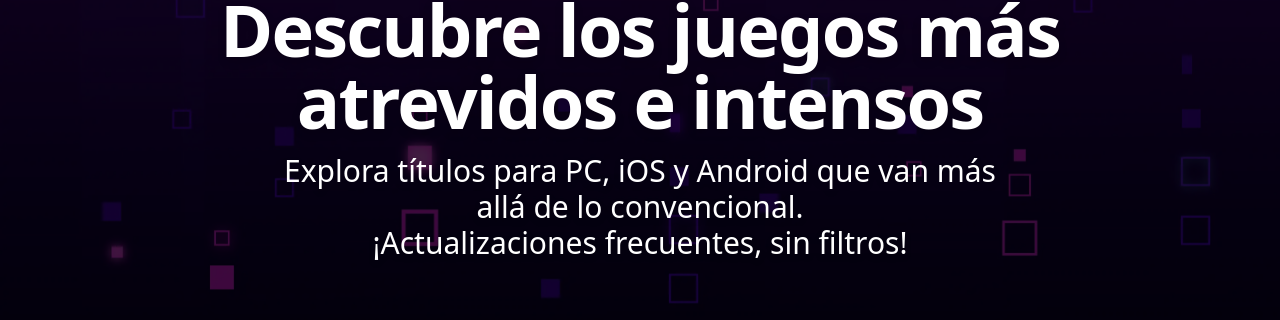
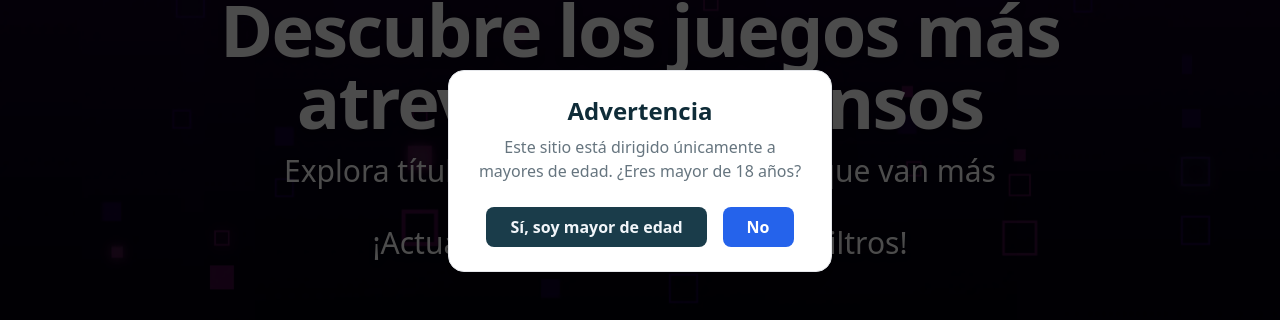
Before and after one commit to necho1122/el-tio-egoz, a Next.js app: page / in a window 1280 px wide. Shown: the part 229-549 px from the top of the page. Built offline with nearby package versions, Linux system fonts and the light colour scheme; no server answers; the database is empty.

Commit message:
Agregar modal de edad y actualizar visualización de plataformas en GameDetails

```diff
--- a/app/game/[id]/page.tsx
+++ b/app/game/[id]/page.tsx
@@ -87,23 +87,33 @@ const GameDetails = () => {
 					</div>
 				)}
 				{/* Plataformas */}
-				{item.platforms && (
 				<div className='mb-4'>
 					<h3 className='text-lg font-semibold text-foreground mb-2'>
 						Plataformas Disponibles
 					</h3>
 					<div className='flex flex-wrap gap-2'>
-							{item.platforms.map((platform, index) => (
-								<span
-									key={index}
-									className='bg-link text-white px-3 py-1 rounded-full text-xs font-semibold shadow'
-								>
-									{platform}
-								</span>
-							))}
+						{item.linkAndroid && (
+							<div className='bg-link text-footer-text px-3 py-2 rounded-lg text-xs sm:text-sm font-medium shadow flex items-center'>
+								Android
+							</div>
+						)}
+						{item.linkMac && (
+							<div className='bg-link text-footer-text px-3 py-2 rounded-lg text-xs sm:text-sm font-medium shadow flex items-center'>
+								Mac
+							</div>
+						)}
+						{item.linkWindows && (
+							<div className='bg-link text-footer-text px-3 py-2 rounded-lg text-xs sm:text-sm font-medium shadow flex items-center'>
+								Windows
+							</div>
+						)}
+						{item.linkIos && (
+							<div className='bg-link text-footer-text px-3 py-2 rounded-lg text-xs sm:text-sm font-medium shadow flex items-center'>
+								iOS
+							</div>
+						)}
 					</div>
 				</div>
-				)}
 				<hr className='my-4 border-t border-gray-200 dark:border-gray-700' />
 				<h2 className='text-xl font-bold text-heading mb-2'>Descárgalo aquí</h2>
 				<div className='flex flex-row flex-wrap gap-2'>
--- a/app/layout.tsx
+++ b/app/layout.tsx
@@ -2,6 +2,7 @@ import type { Metadata } from 'next';
 import { Geist, Geist_Mono } from 'next/font/google';
 import './globals.css';
 import Navbar from '@/components/Navbar';
+import AgeModal from '@/components/AgeModal';
 
 const geistSans = Geist({
 	variable: '--font-geist-sans',
@@ -29,6 +30,7 @@ export default function RootLayout({
 			<body
 				className={`${geistSans.variable} ${geistMono.variable} antialiased`}
 			>
+				<AgeModal />
 				<Navbar />
 				{children}
 			</body>
--- /dev/null
+++ b/components/AgeModal.tsx
@@ -0,0 +1,49 @@
+'use client';
+
+import { useEffect, useState } from 'react';
+
+export default function AgeModal() {
+	const [open, setOpen] = useState(false);
+
+	useEffect(() => {
+		const isAdult = localStorage.getItem('isAdult');
+		if (!isAdult) setOpen(true);
+	}, []);
+
+	const handleYes = () => {
+		localStorage.setItem('isAdult', 'true');
+		setOpen(false);
+	};
+
+	const handleNo = () => {
+		window.location.href = 'https://www.google.com/';
+	};
+
+	if (!open) return null;
+
+	return (
+		<div className='fixed inset-0 z-[100] flex items-center justify-center bg-black/70'>
+			<div className='bg-card rounded-2xl shadow-2xl p-6 max-w-sm w-full border border-gray-200 dark:border-gray-700 text-center'>
+				<h2 className='text-2xl font-bold text-heading mb-2'>Advertencia</h2>
+				<p className='text-text-secondary mb-6'>
+					Este sitio está dirigido únicamente a mayores de edad. ¿Eres mayor de
+					18 años?
+				</p>
+				<div className='flex gap-4 justify-center'>
+					<button
+						onClick={handleYes}
+						className='bg-btn hover:bg-btn-hover text-footer-text font-semibold px-6 py-2 rounded-lg transition-colors'
+					>
+						Sí, soy mayor de edad
+					</button>
+					<button
+						onClick={handleNo}
+						className='bg-link hover:bg-link-hover text-white font-semibold px-6 py-2 rounded-lg transition-colors'
+					>
+						No
+					</button>
+				</div>
+			</div>
+		</div>
+	);
+}
```
Lines whose indentation alone changed are shown as unchanged.
